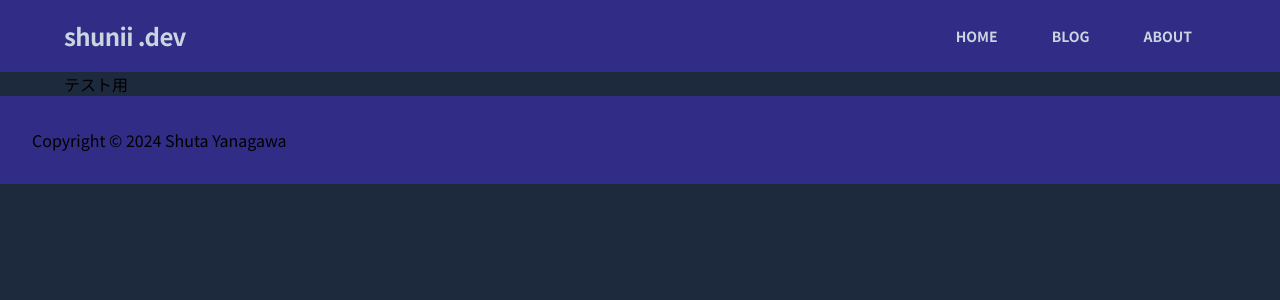
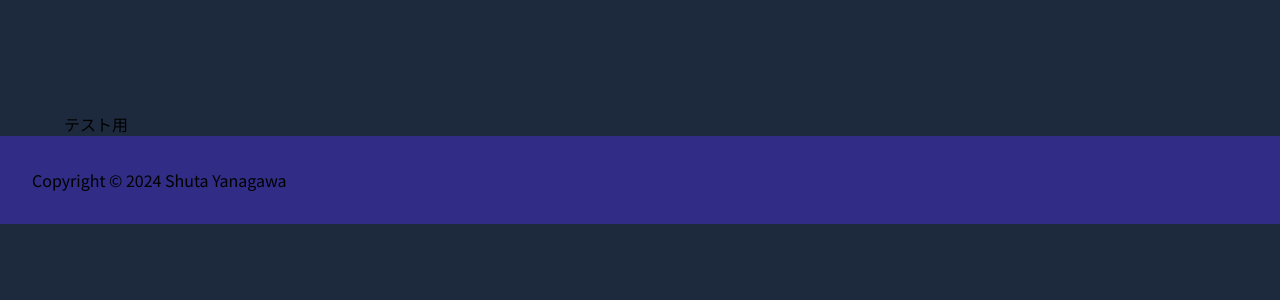
Before and after one commit to Shunii85/shunii-dev, a Next.js app: page / in a window 1280 px wide. Shown: the top 300 px of the page. Built offline with nearby package versions, Linux system fonts and the light colour scheme.

Commit message:
feat: made header controll to display by scroll

```diff
--- a/components/layouts/header.tsx
+++ b/components/layouts/header.tsx
@@ -1,9 +1,19 @@
-import { FC, memo, useState } from "react"
+import {
+  ComponentPropsWithRef,
+  FC,
+  memo,
+  PropsWithRef,
+  Ref,
+  useEffect,
+  useRef,
+  useState
+} from "react"
 import Link from "next/link"
 import { Menu } from "lucide-react"
 import { LinkButton } from "@/components/link-button"
 import { Drawer } from "vaul"
 
+type Scroll = "up" | "down"
 const linkInfos = [
   { label: "HOME", href: "/" },
   { label: "BLOG", href: "/blog" },
@@ -11,11 +21,36 @@ const linkInfos = [
 ]
 
 export const Header: FC = memo(() => {
+  const headerRef = useRef<HTMLHeadingElement>(null)
   const [open, setOpen] = useState(false)
+  const [scroll, setScroll] = useState<Scroll>()
+  const [y, setY] = useState<number>(0)
+  const isDisplay = scroll === "up" || scroll === undefined
+
+  useEffect(() => {
+    window.addEventListener("scroll", () => {
+      const { scrollY } = window
+      setY(scrollY)
+      setScroll(() => {
+        if (scrollY < y) return "up"
+        return "down"
+      })
+    })
+    return () => {
+      window.removeEventListener("scroll", () => {
+        setY(window.scrollY)
+      })
+    }
+  })
+
   return (
     <>
-      <header className="sticky top-0 right-0 z-10 flex h-18 max-h-18 items-center justify-between bg-indigo-900 px-16 font-bold text-slate-300">
-        <h1 className="text-2xl tracking-tight">
+      <header
+        ref={headerRef}
+        className={`sticky px-2 py-3 duration-700 ease-in-out sm:px-6 sm:py-5 ${isDisplay ? "translate-y-0" : "-translate-y-32"}`}
+      >
+        <div className="z-10 flex max-h-18 items-center justify-between rounded-full bg-indigo-900 px-10 py-2 font-bold text-slate-300 sm:px-16 sm:py-5">
+          <h1 className="text-xl tracking-tight sm:text-2xl">
             <Link href="/">shunii .dev</Link>
           </h1>
           <nav>
@@ -32,6 +67,7 @@ export const Header: FC = memo(() => {
               </li>
             </ul>
           </nav>
+        </div>
       </header>
       <MobileMenu open={open} onClose={() => setOpen(false)} />
     </>
--- a/components/link-button.tsx
+++ b/components/link-button.tsx
@@ -13,7 +13,7 @@ export const LinkButton: FC<LinkButtonProps> = ({
 }) => {
   return (
     <Link href={href}>
-      <button className={`rounded-lg px-6 py-2 duration-500 ${className}`}>
+      <button className={`rounded-full px-6 py-2 duration-500 ${className}`}>
         {children}
       </button>
     </Link>
--- a/package.json
+++ b/package.json
@@ -1,6 +1,6 @@
 {
   "name": "shunii-dev",
-  "version": "1.0.0",
+  "version": "0.1.0",
   "private": true,
   "scripts": {
     "dev": "next dev --turbopack",
@@ -10,10 +10,12 @@
     "gen:mdx": "tsx scripts/mdx/build.ts"
   },
   "dependencies": {
+    "lucide-react": "^0.484.0",
     "next": "15.2.3",
     "next-mdx-remote": "^5.0.0",
     "react": "^19.0.0",
-    "react-dom": "^19.0.0"
+    "react-dom": "^19.0.0",
+    "vaul": "^1.1.2"
   },
   "devDependencies": {
     "@tailwindcss/postcss": "^4",
```
Lines whose indentation alone changed are shown as unchanged.
